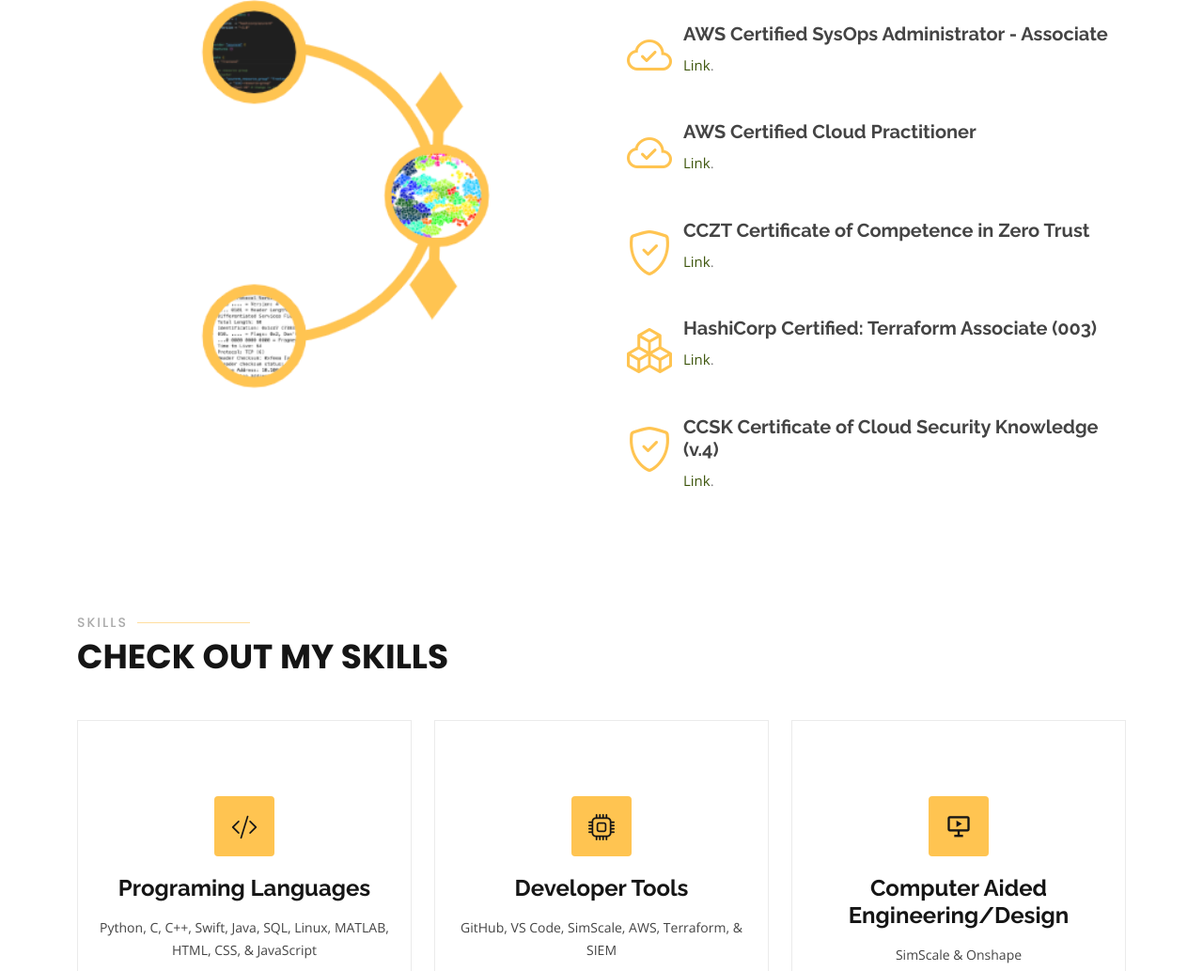
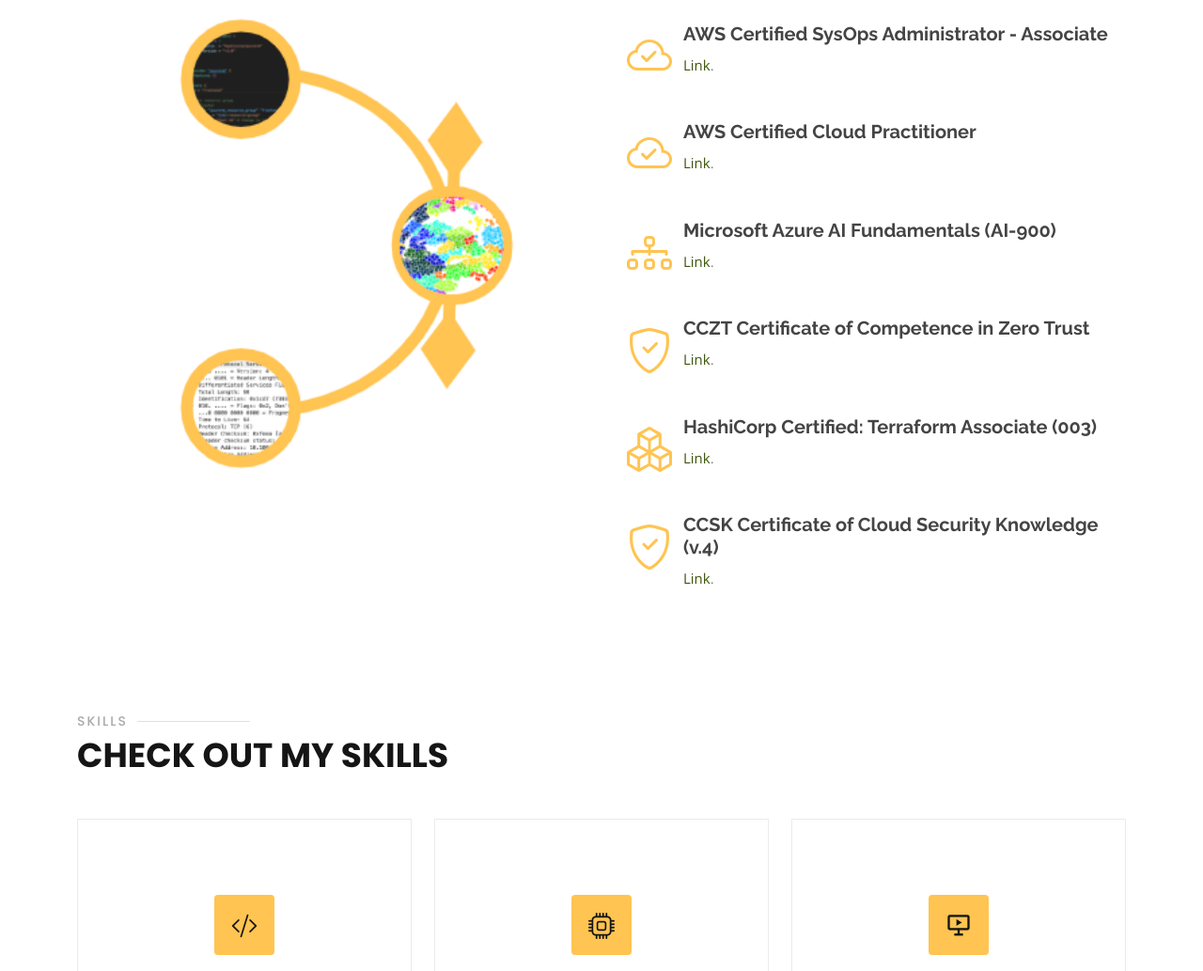
Before and after one commit to AliceMur/AliceMur.github.io, a plain HTML site: page index.html in a window 1280 px wide. Shown: the part 1899-2932 px from the top of the page at 94% size. Drawn offline with nearby package versions, Linux system fonts and the light colour scheme.

Commit message:
added certification

```diff
--- a/index.html
+++ b/index.html
@@ -150,6 +150,11 @@
               <i class="bi bi-cloud-check"></i>
               <h4>AWS Certified Cloud Practitioner</h4>
               <p><a href="https://www.credly.com/badges/d02555ba-74e1-4096-84b2-24743aa169c2/public_url">Link</a>.</p>
+            </div>
+            <div class="icon-box mt-5" data-aos="zoom-in" data-aos-delay="150">
+              <i class="bi bi-diagram-3"></i>
+              <h4>Microsoft Azure AI Fundamentals (AI-900)</h4>
+              <p><a href="https://learn.microsoft.com/en-us/users/alicemur-9075/transcript/vpj9rcw0ogr3j1n?wt.mc_id=certnurture_eml14_email_wwl&source=docs&tab=credentials-tab">Link</a>.</p>
             </div>
             <div class="icon-box mt-5" data-aos="zoom-in" data-aos-delay="150">
               <i class="bi bi-shield-check"></i>
```
